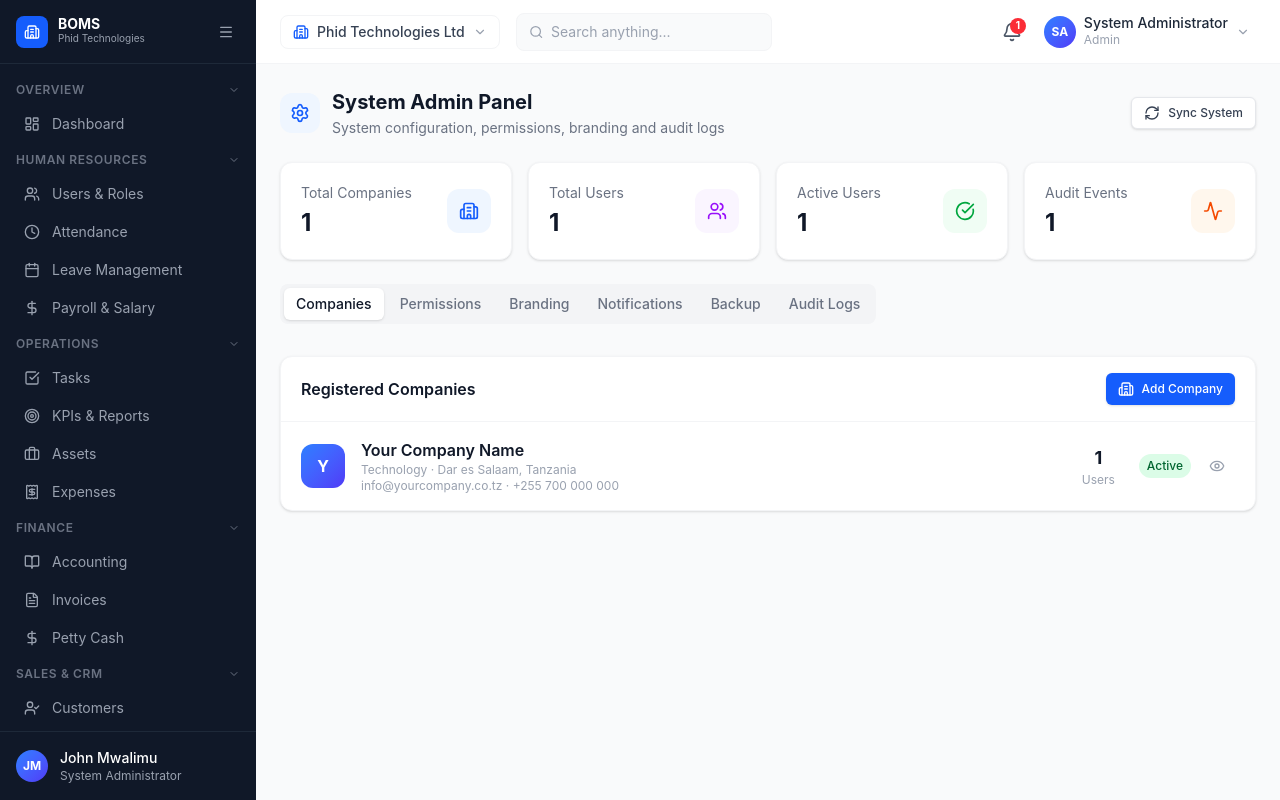
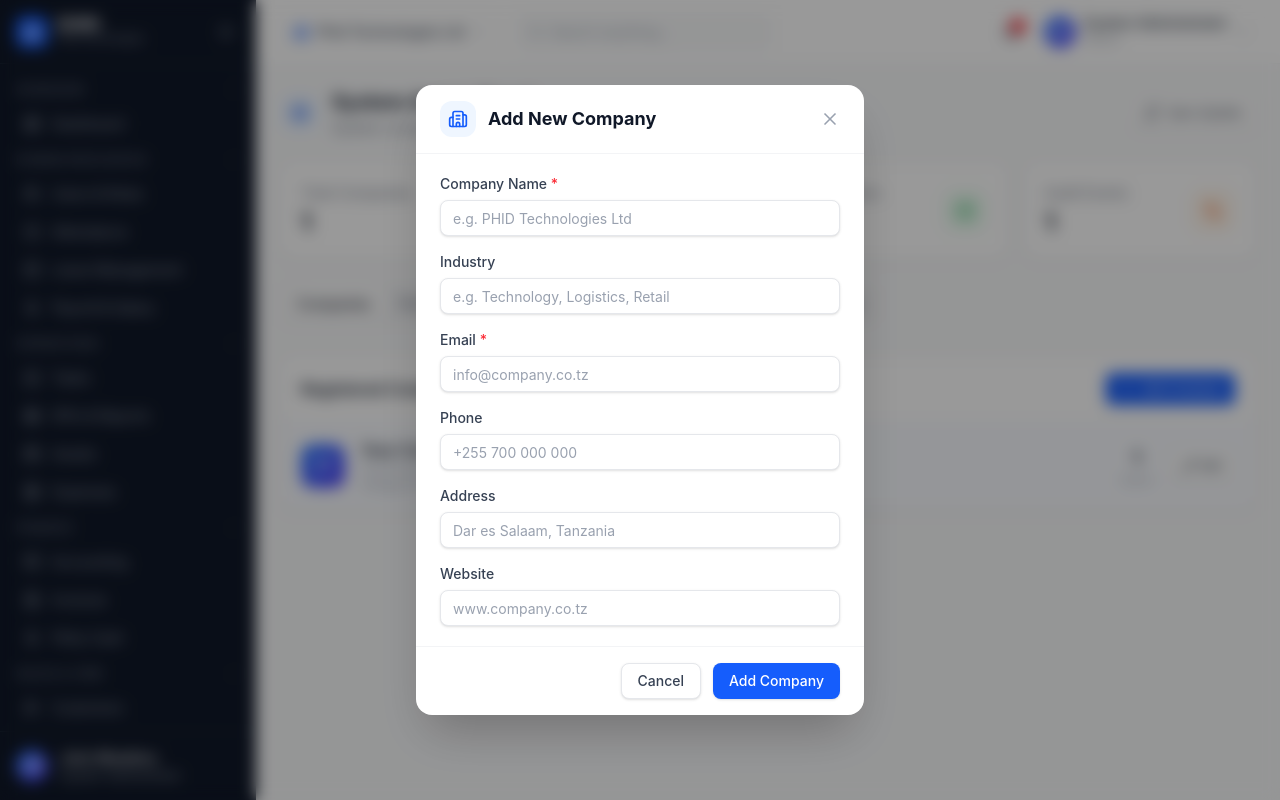
Before and after one commit to PHIDTECH/phidtechstaff, a Next.js app: page /admin in a window 1280 px wide. Both pictures are taken after a click on the button "Add Company". Built offline with nearby package versions, Linux system fonts and the light colour scheme.

Commit message:
feat: add/edit/switch company functionality in admin panel

```diff
--- a/app/admin/page.tsx
+++ b/app/admin/page.tsx
@@ -7,19 +7,57 @@ import { Input } from "@/components/ui/input";
 import { Tabs, TabsList, TabsTrigger, TabsContent } from "@/components/ui/tabs";
 import { Table, TableBody, TableCell, TableHead, TableHeader, TableRow } from "@/components/ui/table";
 import {
-  Settings, Shield, Database, Bell, Palette, Users,
-  Building2, Activity, RefreshCw, Download, Eye, CheckCircle, AlertTriangle
+  Settings, Users, Building2, Activity, RefreshCw, Download,
+  CheckCircle, AlertTriangle, Database, Pencil, ArrowLeftRight, X, Plus
 } from "lucide-react";
-import { auditLogs, companies, users } from "@/lib/data";
+import { auditLogs, companies as initialCompanies, users } from "@/lib/data";
 import { formatDateTime, getInitials } from "@/lib/utils";
 import { Avatar, AvatarFallback } from "@/components/ui/avatar";
+import type { Company } from "@/lib/types";
+
+const emptyCompany = (): Omit<Company, "id" | "createdAt"> => ({
+  name: "", industry: "", address: "", phone: "", email: "", website: "", logo: ""
+});
 
 export default function AdminPage() {
-  const [brandName, setBrandName] = useState("BOMS");
+  const [brandName, setBrandName] = useState("PHIDTECH MS");
   const [primaryColor, setPrimaryColor] = useState("#2563eb");
+  const [companiesList, setCompaniesList] = useState<Company[]>(initialCompanies);
+  const [activeCompanyId, setActiveCompanyId] = useState(initialCompanies[0]?.id ?? "c1");
+  const [showModal, setShowModal] = useState(false);
+  const [editTarget, setEditTarget] = useState<Company | null>(null);
+  const [form, setForm] = useState(emptyCompany());
+  const [formError, setFormError] = useState("");
+
+  const openAdd = () => {
+    setEditTarget(null);
+    setForm(emptyCompany());
+    setFormError("");
+    setShowModal(true);
+  };
+
+  const openEdit = (company: Company) => {
+    setEditTarget(company);
+    setForm({ name: company.name, industry: company.industry, address: company.address, phone: company.phone, email: company.email, website: company.website ?? "", logo: company.logo ?? "" });
+    setFormError("");
+    setShowModal(true);
+  };
+
+  const saveCompany = () => {
+    if (!form.name.trim()) { setFormError("Company name is required."); return; }
+    if (!form.email.trim()) { setFormError("Email is required."); return; }
+    if (editTarget) {
+      setCompaniesList(prev => prev.map(c => c.id === editTarget.id ? { ...editTarget, ...form } : c));
+    } else {
+      const newId = `c${Date.now()}`;
+      setCompaniesList(prev => [...prev, { id: newId, createdAt: new Date().toISOString().slice(0, 10), ...form }]);
+      setActiveCompanyId(newId);
+    }
+    setShowModal(false);
+  };
 
   const systemStats = [
-    { label: "Total Companies", value: companies.length, icon: Building2, color: "text-blue-600", bg: "bg-blue-50" },
+    { label: "Total Companies", value: companiesList.length, icon: Building2, color: "text-blue-600", bg: "bg-blue-50" },
     { label: "Total Users", value: users.length, icon: Users, color: "text-purple-600", bg: "bg-purple-50" },
     { label: "Active Users", value: users.filter(u => u.status === "active").length, icon: CheckCircle, color: "text-green-600", bg: "bg-green-50" },
     { label: "Audit Events", value: auditLogs.length, icon: Activity, color: "text-orange-600", bg: "bg-orange-50" },
@@ -91,35 +129,43 @@ export default function AdminPage() {
           <div className="bg-white rounded-xl border border-gray-100 shadow-sm overflow-hidden">
             <div className="px-5 py-4 border-b border-gray-100 flex items-center justify-between">
               <h3 className="font-semibold text-gray-900">Registered Companies</h3>
-              <Button size="sm">
-                <Building2 className="w-4 h-4 mr-2" /> Add Company
+              <Button size="sm" onClick={openAdd}>
+                <Plus className="w-4 h-4 mr-2" /> Add Company
               </Button>
             </div>
             <div className="divide-y divide-gray-50">
-              {companies.map(company => {
+              {companiesList.map(company => {
                 const companyUsers = users.filter(u => u.companyId === company.id);
+                const isActive = company.id === activeCompanyId;
                 return (
-                  <div key={company.id} className="px-5 py-4 flex items-center justify-between hover:bg-gray-50">
+                  <div key={company.id} className={`px-5 py-4 flex items-center justify-between hover:bg-gray-50 ${isActive ? "bg-blue-50/40" : ""}`}>
                     <div className="flex items-center gap-4">
-                      <div className="w-11 h-11 rounded-xl bg-gradient-to-br from-blue-500 to-indigo-600 flex items-center justify-center text-white font-bold">
-                        {company.name.charAt(0)}
+                      <div className="w-11 h-11 rounded-xl bg-gradient-to-br from-blue-500 to-indigo-600 flex items-center justify-center text-white font-bold text-lg">
+                        {company.name.charAt(0).toUpperCase()}
                       </div>
                       <div>
-                        <p className="font-semibold text-gray-900">{company.name}</p>
+                        <div className="flex items-center gap-2">
+                          <p className="font-semibold text-gray-900">{company.name}</p>
+                          {isActive && <span className="text-[10px] bg-blue-600 text-white px-2 py-0.5 rounded-full font-medium">Active</span>}
+                        </div>
                         <p className="text-xs text-gray-400">{company.industry} · {company.address}</p>
                         <p className="text-xs text-gray-400">{company.email} · {company.phone}</p>
                       </div>
                     </div>
-                    <div className="flex items-center gap-6">
+                    <div className="flex items-center gap-4">
                       <div className="text-center">
                         <p className="text-lg font-bold text-gray-900">{companyUsers.length}</p>
                         <p className="text-xs text-gray-400">Users</p>
                       </div>
                       <div className="flex items-center gap-2">
-                        <span className="text-xs bg-green-100 text-green-800 px-2 py-1 rounded-full font-medium">Active</span>
-                        <Button variant="ghost" size="icon">
-                          <Eye className="w-4 h-4 text-gray-400" />
+                        <Button variant="outline" size="sm" onClick={() => openEdit(company)}>
+                          <Pencil className="w-3.5 h-3.5 mr-1" /> Edit
                         </Button>
+                        {!isActive && (
+                          <Button size="sm" onClick={() => setActiveCompanyId(company.id)}>
+                            <ArrowLeftRight className="w-3.5 h-3.5 mr-1" /> Switch
+                          </Button>
+                        )}
                       </div>
                     </div>
                   </div>
@@ -426,6 +472,64 @@ export default function AdminPage() {
           </div>
         </TabsContent>
       </Tabs>
+
+      {/* Add / Edit Company Modal */}
+      {showModal && (
+        <div className="fixed inset-0 z-50 flex items-center justify-center p-4 bg-black/40 backdrop-blur-sm">
+          <div className="bg-white rounded-2xl shadow-2xl w-full max-w-md">
+            <div className="flex items-center justify-between px-6 py-4 border-b border-gray-100">
+              <div className="flex items-center gap-3">
+                <div className="w-9 h-9 rounded-xl bg-blue-50 flex items-center justify-center">
+                  <Building2 className="w-5 h-5 text-blue-600" />
+                </div>
+                <h2 className="text-lg font-bold text-gray-900">
+                  {editTarget ? "Edit Company" : "Add New Company"}
+                </h2>
+              </div>
+              <button onClick={() => setShowModal(false)} className="text-gray-400 hover:text-gray-600">
+                <X className="w-5 h-5" />
+              </button>
+            </div>
+
+            <div className="px-6 py-5 space-y-4">
+              {formError && (
+                <div className="p-3 bg-red-50 border border-red-100 rounded-lg text-sm text-red-700">{formError}</div>
+              )}
+              <div>
+                <label className="text-sm font-medium text-gray-700 mb-1.5 block">Company Name <span className="text-red-500">*</span></label>
+                <Input value={form.name} onChange={e => setForm(f => ({ ...f, name: e.target.value }))} placeholder="e.g. PHID Technologies Ltd" />
+              </div>
+              <div>
+                <label className="text-sm font-medium text-gray-700 mb-1.5 block">Industry</label>
+                <Input value={form.industry} onChange={e => setForm(f => ({ ...f, industry: e.target.value }))} placeholder="e.g. Technology, Logistics, Retail" />
+              </div>
+              <div>
+                <label className="text-sm font-medium text-gray-700 mb-1.5 block">Email <span className="text-red-500">*</span></label>
+                <Input type="email" value={form.email} onChange={e => setForm(f => ({ ...f, email: e.target.value }))} placeholder="info@company.co.tz" />
+              </div>
+              <div>
+                <label className="text-sm font-medium text-gray-700 mb-1.5 block">Phone</label>
+                <Input value={form.phone} onChange={e => setForm(f => ({ ...f, phone: e.target.value }))} placeholder="+255 700 000 000" />
+              </div>
+              <div>
+                <label className="text-sm font-medium text-gray-700 mb-1.5 block">Address</label>
+                <Input value={form.address} onChange={e => setForm(f => ({ ...f, address: e.target.value }))} placeholder="Dar es Salaam, Tanzania" />
+              </div>
+              <div>
+                <label className="text-sm font-medium text-gray-700 mb-1.5 block">Website</label>
+                <Input value={form.website} onChange={e => setForm(f => ({ ...f, website: e.target.value }))} placeholder="www.company.co.tz" />
+              </div>
+            </div>
+
+            <div className="px-6 py-4 border-t border-gray-100 flex gap-3 justify-end">
+              <Button variant="outline" onClick={() => setShowModal(false)}>Cancel</Button>
+              <Button onClick={saveCompany}>
+                {editTarget ? "Save Changes" : "Add Company"}
+              </Button>
+            </div>
+          </div>
+        </div>
+      )}
     </MainLayout>
   );
 }
```
